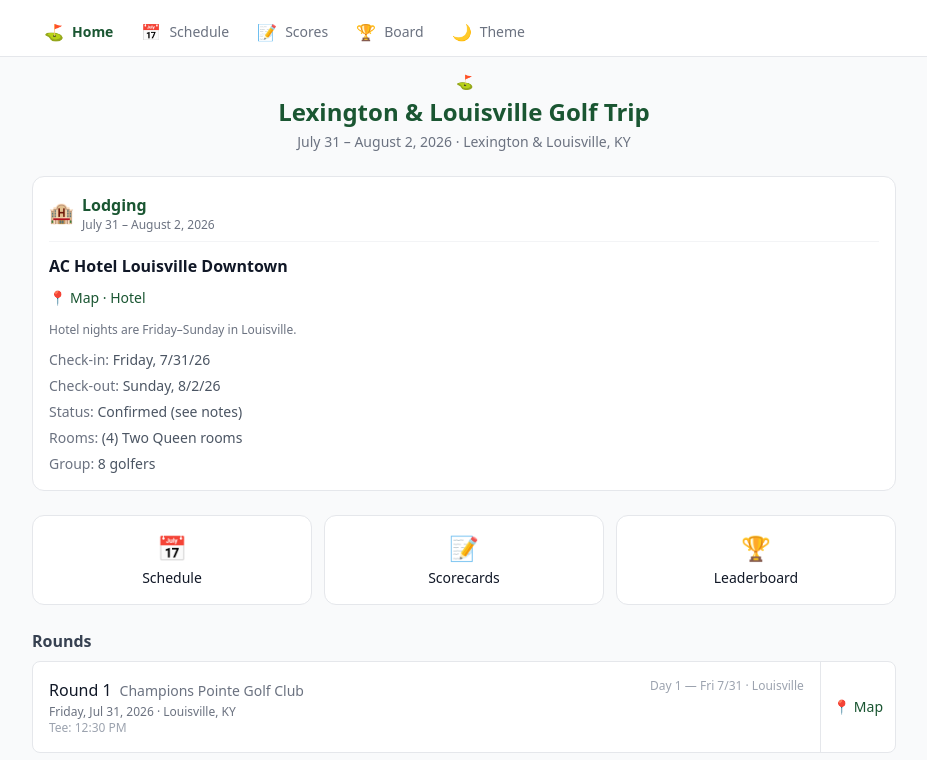
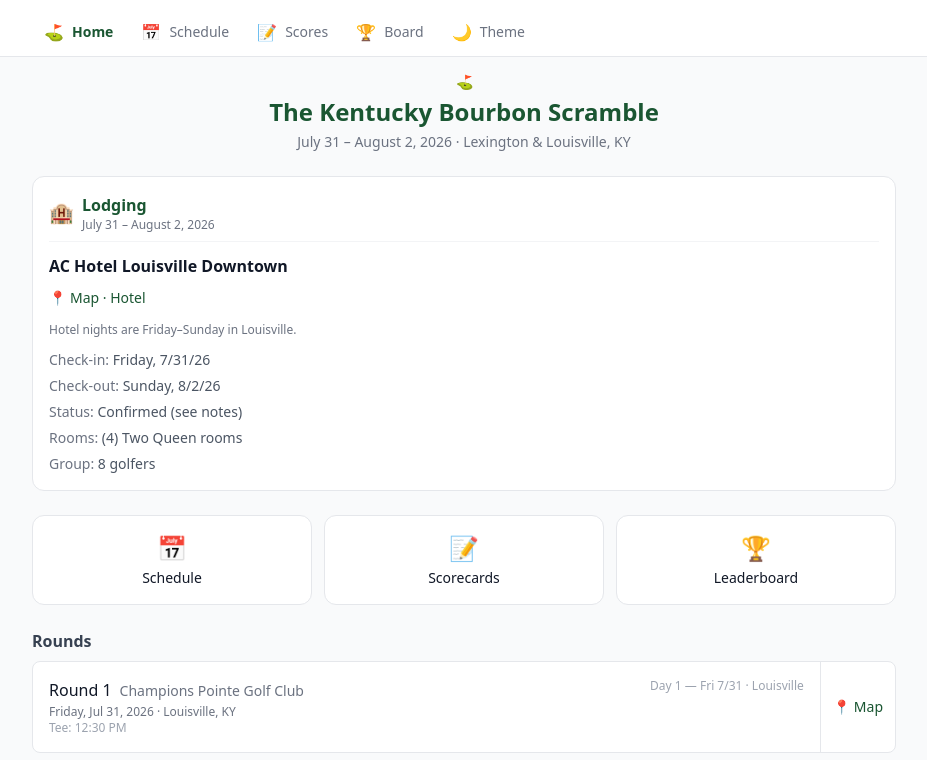
Before and after one commit to cactuar614/CFSTT2026-Golf, a Next.js app: page / in a window 1280 px wide. Shown: the top 760 px of the page, without its empty margins (176-1103 px from the left). Built offline with nearby package versions, Linux system fonts and the light colour scheme.

Commit message:
Rename trip to "The Kentucky Bourbon Scramble"
- TRIP_NAME in constants
- app/layout.tsx metadata (title, description, appleWebApp title)
- public/manifest.json name, short_name, description

```diff
--- a/app/layout.tsx
+++ b/app/layout.tsx
@@ -17,14 +17,14 @@ export const viewport: Viewport = {
 };
 
 export const metadata: Metadata = {
-  title: 'Lexington & Louisville Golf 2026',
+  title: 'The Kentucky Bourbon Scramble 2026',
   description:
-    'Golf trip: Lexington Thu 7/30, Louisville Fri–Sun — itinerary, lodging, four rounds, scoring — July 30–August 2, 2026',
+    'The Kentucky Bourbon Scramble — Louisville Fri–Sun: itinerary, lodging, three rounds, scoring — July 31–August 2, 2026',
   manifest: '/manifest.json',
   appleWebApp: {
     capable: true,
     statusBarStyle: 'black-translucent',
-    title: 'Louisville Golf',
+    title: 'Bourbon Scramble',
   },
   icons: {
     icon: '/icon-192.png',
--- a/lib/constants.ts
+++ b/lib/constants.ts
@@ -1,6 +1,6 @@
 import { Player, TripDay, Round } from './types';
 
-export const TRIP_NAME = 'Lexington & Louisville Golf Trip';
+export const TRIP_NAME = 'The Kentucky Bourbon Scramble';
 export const TRIP_DATES = 'July 31 – August 2, 2026';
 export const TRIP_LOCATION = 'Lexington & Louisville, KY';
 
```
Also changed, not shown: public/manifest.json.
